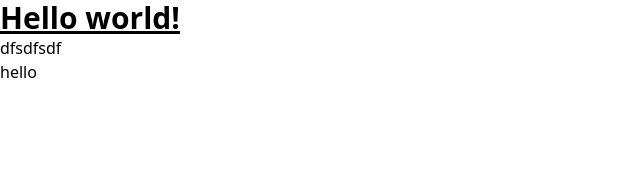
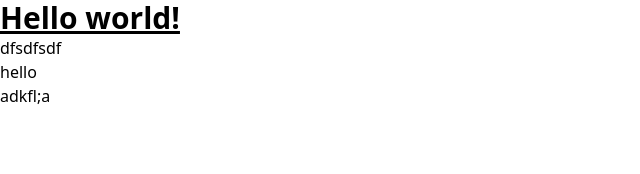
Before and after one commit to wndgml13/IT-Hunters, a React (Create React App) app: page / in a window 1280 px wide. Shown: the top 174 px of the page, without its empty margins (0-640 px from the left). Built offline with nearby package versions, Linux system fonts and the light colour scheme.

Commit message:
[docs] readme 파일 수정

```diff
--- a/src/App.tsx
+++ b/src/App.tsx
@@ -4,6 +4,7 @@ function App() {
             <h1 className="text-3xl font-bold underline">Hello world!</h1>
             <p>dfsdfsdf</p>
             <p>hello</p>
+            <p>adkfl;a</p>
         </div>
     );
 }
```
Also changed, not shown: 1 other file (tests, documents, lock files or other folders).
